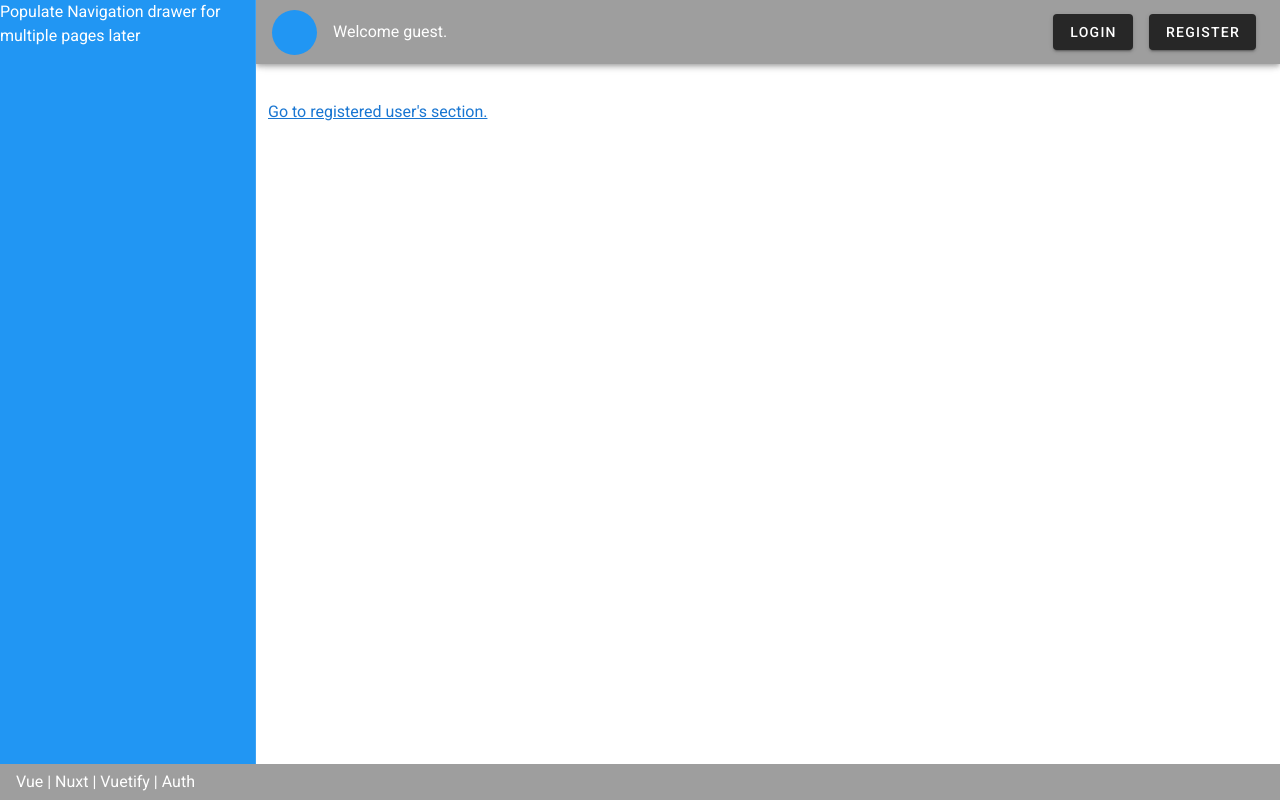
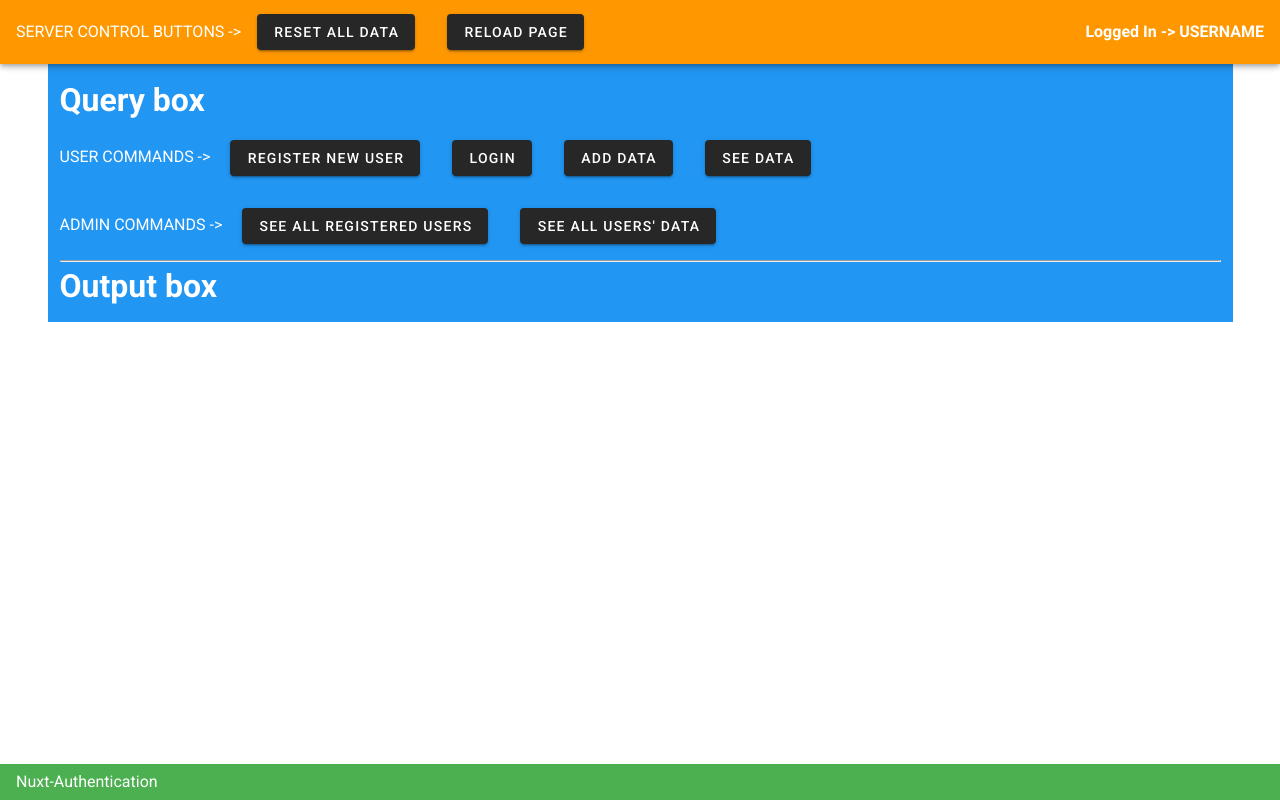
Before and after one commit to NandeeshG/nuxt_authentication, a Nuxt app: page / in a window 1280 px wide. Built offline with nearby package versions, Linux system fonts and the light colour scheme; no server answers.

Commit message:
ServerControlButton page in index

```diff
--- a/nuxt.config.js
+++ b/nuxt.config.js
@@ -55,9 +55,9 @@ export default {
   // Build Configuration (https://go.nuxtjs.dev/config-build)
   build: {},
 
-  axios: {
-    baseURL: 'http://127.0.0.1:5000',
-  },
+  // axios: {
+  //  baseURL: process.env.SERVER_URL,
+  // },
 
   auth: {
     strategies: {
--- a/pages/index.vue
+++ b/pages/index.vue
@@ -1,41 +1,56 @@
 <template>
-  <v-app>
-    <v-navigation-drawer class="blue" app>
-      Populate Navigation drawer for multiple pages later
-    </v-navigation-drawer>
-
-    <v-app-bar class="grey" app>
-      <v-avatar class="mr-4" color="blue" size="45"></v-avatar>
-      <div v-if="$auth.loggedIn === true">Greetings, {{ $auth.user }}.</div>
-      <div v-else>Welcome guest.</div>
+  <v-app class="white">
+    <v-app-bar app class="orange">
+      SERVER CONTROL BUTTONS ->
+      <v-btn class="ma-4"> Reset all data </v-btn>
+      <v-btn class="ma-4"> Reload page </v-btn>
 
       <v-spacer />
 
-      <div v-if="$auth.loggedIn === true">
-        <v-btn class="ma-2"> LOGOUT </v-btn>
-      </div>
-
-      <div v-else>
-        <v-btn nuxt to="/login" class="ma-2"> LOGIN </v-btn>
-        <v-btn nuxt to="/registration" class="ma-2"> REGISTER </v-btn>
-      </div>
+      <h4>Logged In -> USERNAME</h4>
     </v-app-bar>
 
-    <!-- Sizes your content based upon application components -->
     <v-main class="white">
-      <v-container fluid>
-        THIS PAGE IS FOR EVERYONE ON THE NET
-        <br />
-        <nuxt-link to="/userOnly"> Go to registered user's section. </nuxt-link>
+      <v-container class="blue">
+        <div>
+          <h1>Query box</h1>
+          USER COMMANDS ->
+          <v-btn class="ma-4"> Register new user </v-btn>
+          <v-btn class="ma-4"> Login </v-btn>
+          <v-btn class="ma-4"> Add data </v-btn>
+          <v-btn class="ma-4"> See data </v-btn>
+          <br />
+          ADMIN COMMANDS ->
+          <v-btn class="ma-4"> See all registered users </v-btn>
+          <v-btn class="ma-4"> See all users' data </v-btn>
+        </div>
+        <hr />
+        <div>
+          <h1>Output box</h1>
+          <!--<p>{{ output }}</p>-->
+        </div>
       </v-container>
     </v-main>
 
-    <v-footer class="grey" app> Vue | Nuxt | Vuetify | Auth </v-footer>
+    <v-footer app class="green"> Nuxt-Authentication </v-footer>
   </v-app>
 </template>
 
 <script>
-export default {}
+export default {
+  // data() {
+  //   return {
+  //     output: '',
+  //   }
+  // },
+  // methods: {
+  //   async getAllUsers() {
+  //     this.output = await this.$axios.get(
+  //       process.env.SERVER_URL + 'dev/auth/all'
+  //     )
+  //   },
+  // },
+}
 </script>
 
 <style></style>
--- /dev/null
+++ b/pages/index_og.vue
@@ -0,0 +1,41 @@
+<template>
+  <v-app>
+    <v-navigation-drawer class="blue" app>
+      Populate Navigation drawer for multiple pages later
+    </v-navigation-drawer>
+
+    <v-app-bar class="grey" app>
+      <v-avatar class="mr-4" color="blue" size="45"></v-avatar>
+      <div v-if="$auth.loggedIn === true">Greetings, {{ $auth.user }}.</div>
+      <div v-else>Welcome guest.</div>
+
+      <v-spacer />
+
+      <div v-if="$auth.loggedIn === true">
+        <v-btn class="ma-2"> LOGOUT </v-btn>
+      </div>
+
+      <div v-else>
+        <v-btn nuxt to="/login" class="ma-2"> LOGIN </v-btn>
+        <v-btn nuxt to="/registration" class="ma-2"> REGISTER </v-btn>
+      </div>
+    </v-app-bar>
+
+    <!-- Sizes your content based upon application components -->
+    <v-main class="grey">
+      <v-container fluid>
+        THIS PAGE IS FOR EVERYONE ON THE NET
+        <br />
+        <nuxt-link to="/userOnly"> Go to registered user's section. </nuxt-link>
+      </v-container>
+    </v-main>
+
+    <v-footer class="grey" app> Vue | Nuxt | Vuetify | Auth </v-footer>
+  </v-app>
+</template>
+
+<script>
+export default {}
+</script>
+
+<style></style>
```
